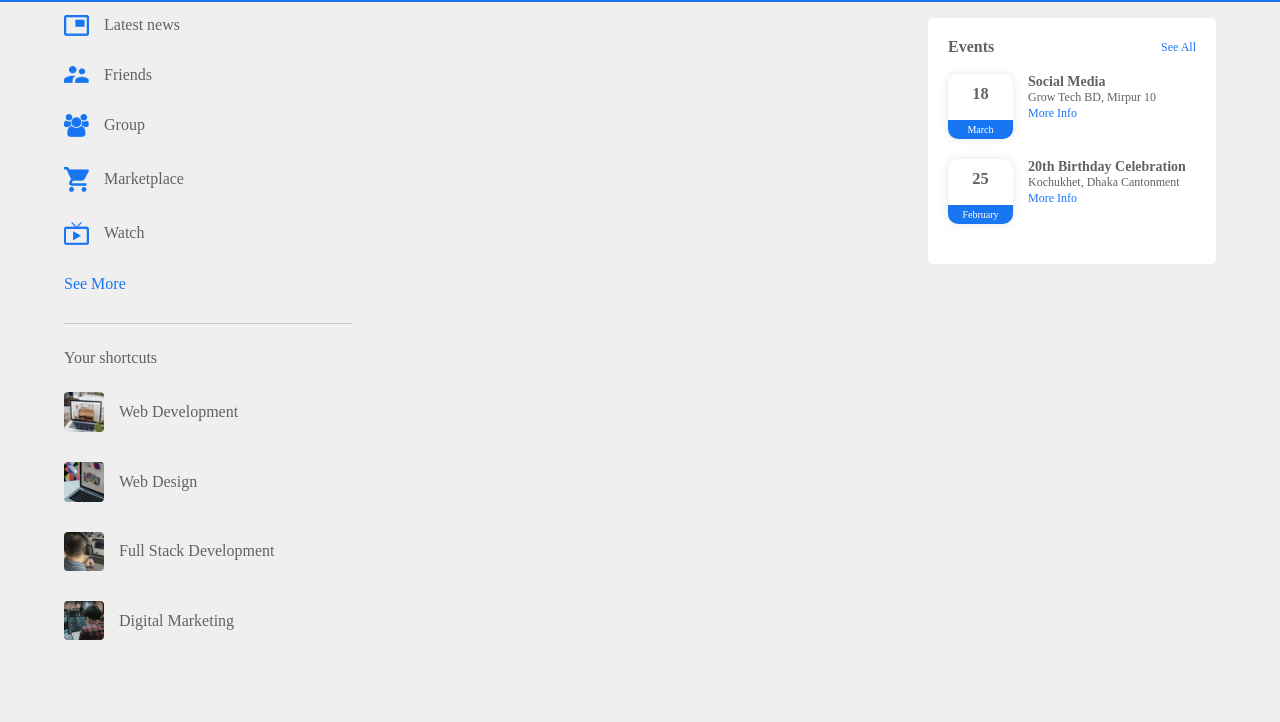
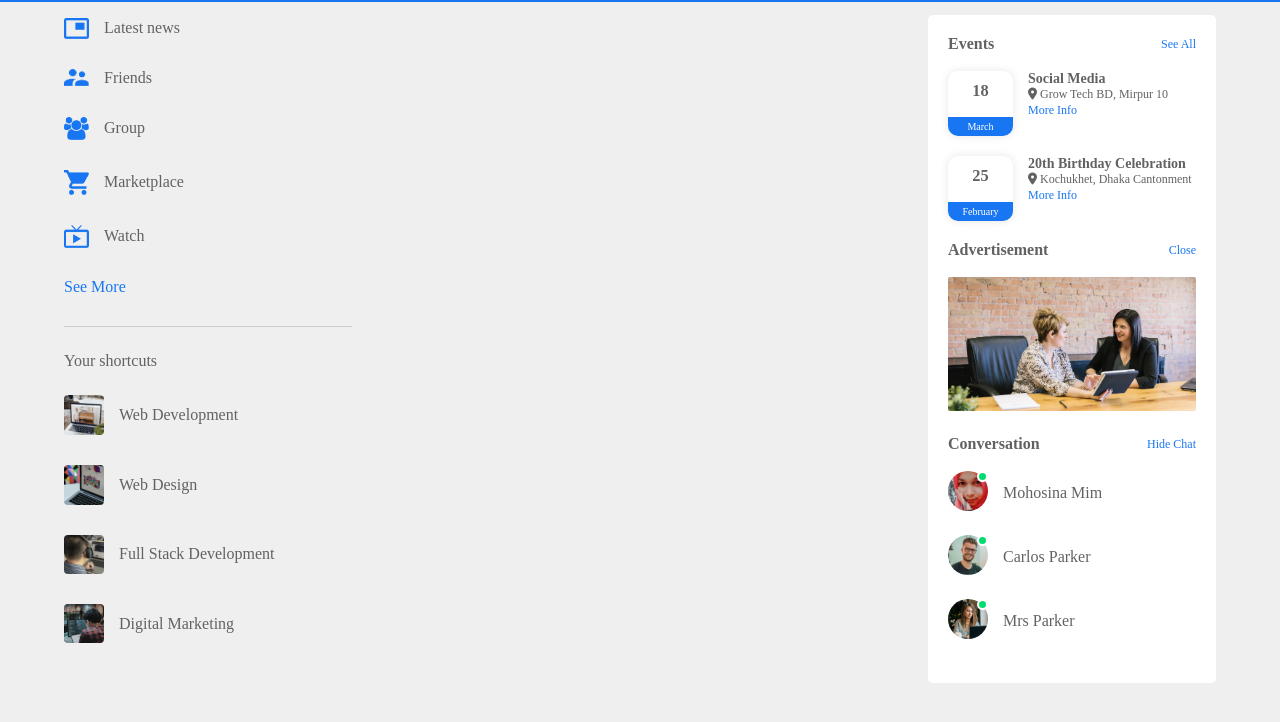
Before and after one commit to mdlikhonahmed2001/socialbook_easy-tutorials, a plain HTML site: page index.html in a window 1280 px wide. Shown: the part 52-774 px from the top of the page. Drawn offline with Linux system fonts and the light colour scheme.

Commit message:
online list

```diff
--- a/css/style.css
+++ b/css/style.css
@@ -2,7 +2,7 @@
     margin: 0;
     padding: 0;
     font-family: 'poppins', 'sans-serif';
-    box-sizing: border-box;
+    box-sizing: border-box !important;
 }
 
 body{
@@ -223,3 +223,27 @@ color: #fff;
 font-size: 10px;
 padding:4px 0;
 }
+
+
+.advertisement-img{
+    width: 100%;
+    margin-bottom: 20px;
+    border-radius: 2px;
+}
+
+.online-list{
+    display: flex;
+    align-items: center;
+    margin-bottom: 20px;
+}
+
+.online-list .online img{
+    width: 40px;
+    border-radius: 50%;
+}
+
+.online-list .online{
+    width: 40px;
+    border-radius: 50%;
+    margin-right: 15px;
+}
--- a/index.html
+++ b/index.html
@@ -8,6 +8,7 @@
     <title>Social Book Project by Likhon Ahmed</title>
     <link rel="stylesheet" href="./css/style.css">
     <link rel="shortcut icon" href="./images/favicon.png" type="image/x-icon">
+    <script src="https://kit.fontawesome.com/fe79707259.js" crossorigin="anonymous"></script>
 </head>
 
 <body>
@@ -61,7 +62,7 @@
         <div class="right-sidebar">
             <div class="sidebar-title">
                 <h4>Events</h4>
-                    <a href="#" class="">See  All</a>
+                <a href="#" class="">See All</a>
             </div>
 
             <div class="event">
@@ -72,7 +73,7 @@
 
                 <div class="right-event">
                     <h4>Social Media</h4>
-                        <p>Grow Tech BD, Mirpur 10</p>
+                    <p><i class="fas fa-map-marker-alt"></i> Grow Tech BD, Mirpur 10</p>
                     <a href="#">More Info</a>
                 </div>
             </div>
@@ -85,10 +86,43 @@
 
                 <div class="right-event">
                     <h4>20th Birthday Celebration</h4>
-                        <p>Kochukhet, Dhaka Cantonment</p>
+                    <p><i class="fas fa-map-marker-alt"></i> Kochukhet, Dhaka Cantonment</p>
                     <a href="#">More Info</a>
                 </div>
             </div>
+            <div class="sidebar-title">
+                <h4>Advertisement</h4>
+                <a href="#" class="">Close</a>
+            </div>
+            <img src="./images/advertisement.png" class="advertisement-img" alt="">
+
+            <div class="sidebar-title">
+                <h4>Conversation</h4>
+                <a href="#" class="">Hide Chat</a>
+            </div>
+
+            <div class="online-list">
+                <div class="online">
+                    <img src="./images/member 001.jpeg" alt="">
+                </div>
+                <p>Mohosina Mim</p>
+            </div>
+
+            <div class="online-list">
+                <div class="online">
+                    <img src="./images/member-2.png" alt="">
+                </div>
+                <p>Carlos Parker</p>
+            </div>
+            <div class="online-list">
+                <div class="online">
+                    <img src="./images/member-3.png" alt="">
+                </div>
+                <p>Mrs Parker</p>
+            </div>
+
+        </div>
+
     </div>
     </div>
 
```
Also changed, not shown: images/member 001.jpeg (added). Lines whose indentation alone changed are shown as unchanged.
